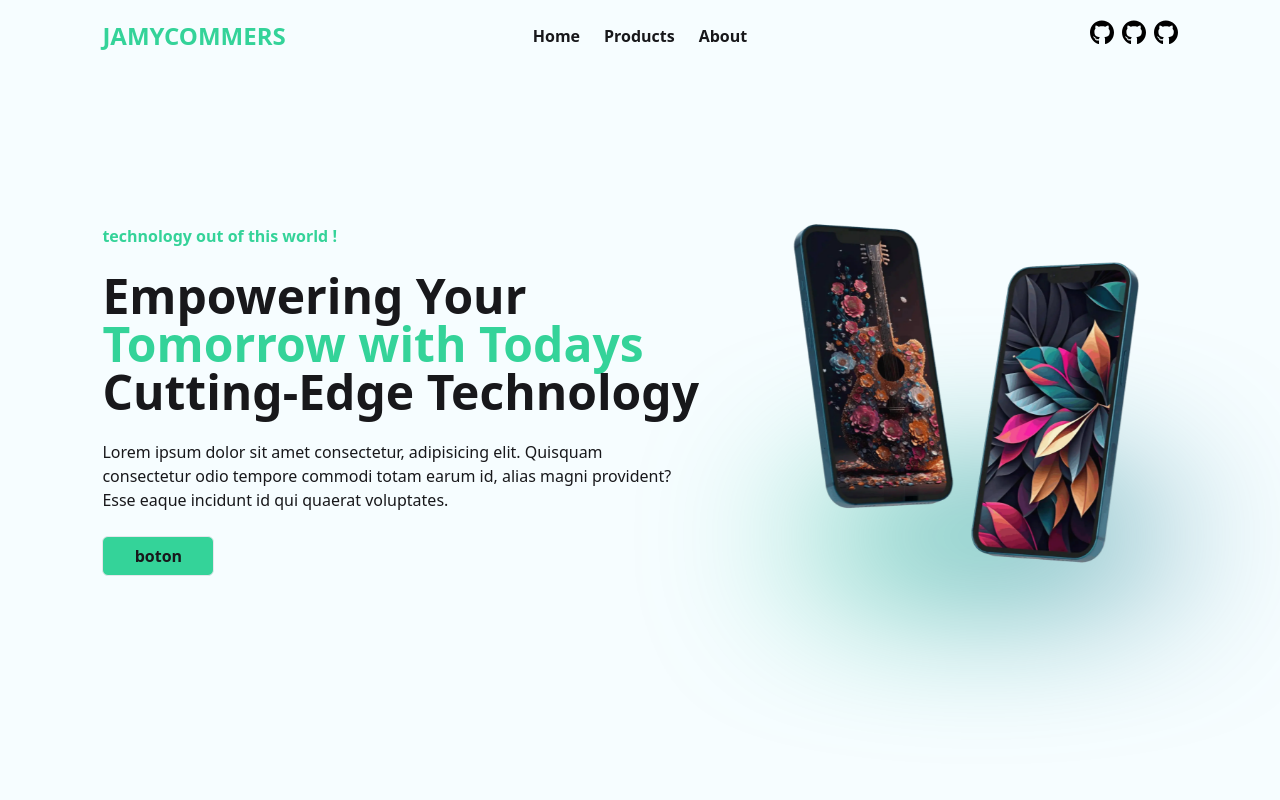
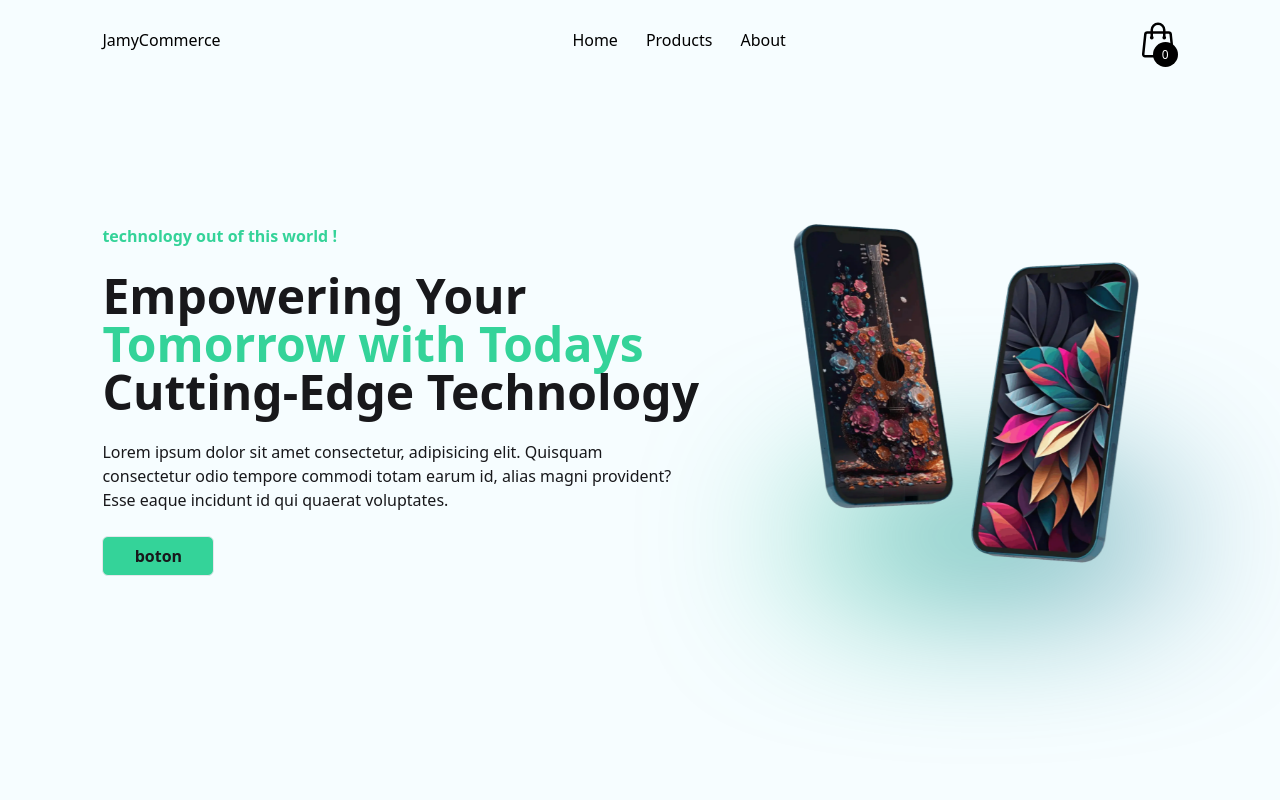
Before and after one commit to MINOTAURO18/ecommerce, a React (Vite) app: page / in a window 1280 px wide. Shown: the top 800 px of the page. Built offline with nearby package versions, Linux system fonts and the light colour scheme; what tailwindcss-animated would draw is missing.

Commit message:
products 99%

```diff
--- a/src/App.jsx
+++ b/src/App.jsx
@@ -3,21 +3,34 @@
 import Products from "./views/products/Products";
 import About from "./views/about/About";
 import Footer from "./components/footer/Footer";
+import { useState } from "react";
 import { Routes, Route } from "react-router-dom";
 import { CSSTransition, TransitionGroup } from "react-transition-group";
 import "./index.css";
 
 function App() {
+  const [allProducts, setAllProducts] = useState([]);
+  const [total, setTotal] = useState(0);
+  const [countProducts, setCountProducts] = useState(0);
   return (
     <div>
-      <NavBar />
+      <NavBar
+        allProducts={allProducts}
+        setAllProducts={setAllProducts}
+        total={total}
+        setTotal={setTotal}
+        countProducts={countProducts}
+        setCountProducts={setCountProducts}
+      />
       <Routes>
-      <Route
+        <Route
           path="/"
           element={
             <TransitionGroup>
               <CSSTransition key="home" classNames="fade" timeout={200}>
-                <Home/>
+                <Home
+
+                />
               </CSSTransition>
             </TransitionGroup>
           }
@@ -27,7 +40,14 @@
           element={
             <TransitionGroup>
               <CSSTransition key="products" classNames="fade" timeout={200}>
-                <Products/>
+                <Products
+                allProducts={allProducts}
+                setAllProducts={setAllProducts}
+                total={total}
+                setTotal={setTotal}
+                countProducts={countProducts}
+                setCountProducts={setCountProducts}
+                />
               </CSSTransition>
             </TransitionGroup>
           }
@@ -37,15 +57,14 @@
           element={
             <TransitionGroup>
               <CSSTransition key="about" classNames="fade" timeout={200}>
-                <About/>
+                <About />
               </CSSTransition>
             </TransitionGroup>
           }
         />
-
       </Routes>
 
-      <Footer/>
+      <Footer />
     </div>
   );
 }
--- a/src/components/NavBar/NavBar.jsx
+++ b/src/components/NavBar/NavBar.jsx
@@ -1,27 +1,115 @@
-import { Link } from "react-router-dom";
-import github from '../../assets/github.svg'
-import styles from './navBar.module.css'
+import { useState } from "react";
+import { NavLink } from "react-router-dom";
+const NavBar = ({
+  allProducts,
+  setAllProducts,
+  total,
+  countProducts,
+  setCountProducts,
+  setTotal,
+}) => {
+  const [active, setActive] = useState(false);
 
-const NavBar = () => {
+  const onDeleteProduct = (product) => {
+    const results = allProducts.filter((item) => item.id !== product.id);
+
+    setTotal(total - product.price * product.stock);
+    setCountProducts(countProducts - product.stock);
+    setAllProducts(results);
+  };
+
+  const onCleanCart = () => {
+    setAllProducts([]);
+    setTotal(0);
+    setCountProducts(0);
+  };
+
   return (
-        <header className={`${styles.header} w-full text-zinc-900`}>
-            <span className="flex items-center font-bold text-2xl text-emerald-400">JAMYCOMMERS</span>
-            <nav className="flex justify-center items-center gap-6 font-semibold">
-                <Link to='/'>Home</Link>
-                <Link to='/products'>Products</Link>
-                <Link to='/about'>About</Link>
-            </nav>
-            <div className={`${styles.redes} flex justify-end gap-2`}>
-                <span className="flex gap-2">
-                    <a href="#"><img className="w-6" src={github} alt="" /></a>
-                    <a href="#"><img className="w-6" src={github} alt="" /></a>
+    <header>
+      <span>JamyCommerce</span>
+
+      <div className="flex gap-7">
+        <NavLink to='/'>Home</NavLink>
+        <NavLink to='/products'>Products</NavLink>
+        <NavLink to='/about'>About</NavLink>
+      </div>
+
+      <div className="container-icon">
+        <div className="container-cart-icon" onClick={() => setActive(!active)}>
+          <svg
+            xmlns="http://www.w3.org/2000/svg"
+            fill="none"
+            viewBox="0 0 24 24"
+            strokeWidth="1.5"
+            stroke="currentColor"
+            className="icon-cart"
+          >
+            <path
+              strokeLinecap="round"
+              strokeLinejoin="round"
+              d="M15.75 10.5V6a3.75 3.75 0 10-7.5 0v4.5m11.356-1.993l1.263 12c.07.665-.45 1.243-1.119 1.243H4.25a1.125 1.125 0 01-1.12-1.243l1.264-12A1.125 1.125 0 015.513 7.5h12.974c.576 0 1.059.435 1.119 1.007zM8.625 10.5a.375.375 0 11-.75 0 .375.375 0 01.75 0zm7.5 0a.375.375 0 11-.75 0 .375.375 0 01.75 0z"
+            />
+          </svg>
+          <div className="count-products">
+            <span id="contador-productos">{countProducts}</span>
+          </div>
+        </div>
+
+        <div
+          className={`container-cart-products ${active ? "" : "hidden-cart"}`}
+        >
+          {allProducts.length ? (
+            <>
+              <div className="row-product">
+                {allProducts.map((product) => (
+                  <div className="cart-product" key={product.id}>
+                    <div className="info-cart-product flex justify-center items-center gap-1">
+                      <span className="cantidad-producto-carrito">
+                        {product.stock}
                       </span>
                       <span>
-                    <a href="#"><img className="w-6" src={github} alt="" /></a>
+                        <img className="w-24" src={product.images} alt="" />
+                      </span>
+                      <p className="titulo-producto-carrito">{product.title}</p>
+                      <span className="precio-producto-carrito">
+                        ${product.price}
                       </span>
                     </div>
+                    <svg
+                      xmlns="http://www.w3.org/2000/svg"
+                      fill="none"
+                      viewBox="0 0 24 24"
+                      strokeWidth="1.5"
+                      stroke="currentColor"
+                      className="icon-close"
+                      onClick={() => onDeleteProduct(product)}
+                    >
+                      <path
+                        strokeLinecap="round"
+                        strokeLinejoin="round"
+                        d="M6 18L18 6M6 6l12 12"
+                      />
+                    </svg>
+                  </div>
+                ))}
+              </div>
+
+              <div className="cart-total">
+                <h3>Total:</h3>
+                <span className="total-pagar">${total}</span>
+              </div>
+
+              <button className="btn-clear-all" onClick={onCleanCart}>
+                Vaciar Carrito
+              </button>
+            </>
+          ) : (
+            <p className="cart-empty">El carrito está vacío</p>
+          )}
+        </div>
+      </div>
     </header>
-    )
-}
+  );
+};
 
 export default NavBar;
--- a/src/data/products.json
+++ b/src/data/products.json
@@ -1,7 +1,7 @@
 
 
 {
-    "products":[
+    "data":[
 
        {
           "id":1,
@@ -10,7 +10,7 @@
           "price":1749,
           "discountPercentage":11.02,
           "rating":4.57,
-          "stock":83,
+          "stock":1,
           "brand":"Apple",
           "category":"laptops",
           "thumbnail":"https://i.dummyjson.com/data/products/6/thumbnail.png",
@@ -25,7 +25,7 @@
           "price":899,
           "discountPercentage":17.94,
           "rating":4.44,
-          "stock":34,
+          "stock":1,
           "brand":"Apple",
           "category":"smartphones",
           "thumbnail":"https://i.dummyjson.com/data/products/2/thumbnail.jpg",
@@ -41,7 +41,7 @@
           "price":280,
           "discountPercentage":17.91,
           "rating":4.3,
-          "stock":123,
+          "stock":1,
           "brand":"OPPO",
           "category":"smartphones",
           "thumbnail":"https://i.dummyjson.com/data/products/4/thumbnail.jpg",
@@ -56,7 +56,7 @@
           "price":499,
           "discountPercentage":10.58,
           "rating":4.09,
-          "stock":32,
+          "stock":1,
           "brand":"Huawei",
           "category":"smartphones",
           "thumbnail":"https://i.dummyjson.com/data/products/5/thumbnail.jpg",
@@ -71,7 +71,7 @@
           "price":1499,
           "discountPercentage":4.15,
           "rating":4.25,
-          "stock":50,
+          "stock":1,
           "brand":"Samsung",
           "category":"laptops",
           "thumbnail":"https://i.dummyjson.com/data/products/7/thumbnail.jpg",
@@ -86,7 +86,7 @@
           "price":549,
           "discountPercentage":12.96,
           "rating":4.69,
-          "stock":94,
+          "stock":1,
           "brand":"Apple",
           "category":"smartphones",
           "thumbnail":"https://i.dummyjson.com/data/products/1/thumbnail.jpg",
@@ -101,7 +101,7 @@
           "price":1499,
           "discountPercentage":10.23,
           "rating":4.43,
-          "stock":68,
+          "stock":1,
           "brand":"Microsoft Surface",
           "category":"laptops",
           "thumbnail":"https://i.dummyjson.com/data/products/8/thumbnail.jpg",
@@ -116,7 +116,7 @@
           "price":1099,
           "discountPercentage":11.83,
           "rating":4.54,
-          "stock":96,
+          "stock":1,
           "brand":"Infinix",
           "category":"laptops",
           "thumbnail":"https://i.dummyjson.com/data/products/9/thumbnail.jpg",
@@ -132,7 +132,7 @@
          "price":1499,
          "discountPercentage":10.23,
          "rating":4.43,
-         "stock":68,
+         "stock":1,
          "brand":"Microsoft Surface",
          "category":"laptops",
          "thumbnail":"https://i.dummyjson.com/data/products/8/thumbnail.jpg",
@@ -148,7 +148,7 @@
          "price":1099,
          "discountPercentage":11.83,
          "rating":4.54,
-         "stock":96,
+         "stock":1,
          "brand":"Infinix",
          "category":"laptops",
          "thumbnail":"https://i.dummyjson.com/data/products/9/thumbnail.jpg",
@@ -164,7 +164,7 @@
          "price":549,
          "discountPercentage":12.96,
          "rating":4.69,
-         "stock":94,
+         "stock":1,
          "brand":"Apple",
          "category":"smartphones",
          "thumbnail":"https://i.dummyjson.com/data/products/1/thumbnail.jpg",
@@ -179,7 +179,7 @@
          "price":1749,
          "discountPercentage":11.02,
          "rating":4.57,
-         "stock":83,
+         "stock":1,
          "brand":"Apple",
          "category":"laptops",
          "thumbnail":"https://i.dummyjson.com/data/products/6/thumbnail.png",
--- a/src/index.css
+++ b/src/index.css
@@ -2,11 +2,166 @@
 @tailwind components;
 @tailwind utilities;
 
+/* Globales */
+
 * {
-  margin: 0;
-  padding: 0;
-  box-sizing: border-box;
+	margin: 0;
+	padding: 0;
+	box-sizing: border-box;
 }
+
+
+.icon-cart {
+	width: 40px;
+	height: 40px;
+	stroke: #000;
+}
+
+.icon-cart:hover {
+	cursor: pointer;
+}
+
+
+
+/* Header */
+header {
+  background-color: rgba(246, 253, 255, 0.945);
+  position: fixed;
+  width: 100%;
+  height: 10vh;
+  display: flex;
+	justify-content: space-between;
+  align-items: center;
+  padding: 0 8%;
+  z-index: 99;
+}
+
+.container-icon {
+	position: relative;
+}
+
+.count-products {
+	position: absolute;
+	top: 55%;
+	right: 0;
+
+	background-color: #000;
+	color: #fff;
+	width: 25px;
+	height: 25px;
+
+	display: flex;
+	justify-content: center;
+	align-items: center;
+	border-radius: 50%;
+}
+
+#contador-productos {
+	font-size: 12px;
+}
+
+.container-cart-products {
+	position: absolute;
+	top: 50px;
+	right: 0;
+
+	background-color: #fff;
+	min-width: 450px;
+	z-index: 1;
+	box-shadow: 0 10px 20px rgba(0, 0, 0, 0.2);
+	border-radius: 10px;
+}
+
+.cart-product {
+	display: flex;
+	align-items: center;
+	justify-content: space-between;
+	padding: 30px;
+
+	border-bottom: 1px solid rgba(0, 0, 0, 0.2);
+}
+
+.info-cart-product {
+	display: flex;
+	justify-content: space-between;
+	flex: 0.8;
+}
+
+.titulo-producto-carrito {
+	font-size: 20px;
+}
+
+.precio-producto-carrito {
+	font-weight: 700;
+	font-size: 20px;
+	margin-left: 10px;
+}
+
+.cantidad-producto-carrito {
+	font-weight: 400;
+	font-size: 20px;
+}
+
+.icon-close {
+	width: 25px;
+	height: 25px;
+}
+
+.icon-close:hover {
+	stroke: red;
+	cursor: pointer;
+}
+
+.cart-total {
+	display: flex;
+	justify-content: center;
+	align-items: center;
+	padding: 20px 0;
+	gap: 20px;
+}
+
+.cart-total h3 {
+	font-size: 20px;
+	font-weight: 700;
+}
+
+.total-pagar {
+	font-size: 20px;
+	font-weight: 900;
+}
+
+.hidden-cart {
+	display: none;
+}
+
+.btn-clear-all {
+	border: none;
+	background-color: #000;
+	color: #fff;
+	padding: 15px 0;
+	display: block;
+	width: 100%;
+	margin-top: 10px;
+	border-bottom-left-radius: 10px;
+	border-bottom-right-radius: 10px;
+	font-family: inherit;
+	cursor: pointer;
+  font-size: 16px;
+  transition: all .3s ease;
+}
+
+.btn-clear-all:hover{
+  background-color: #333;
+  transform: scale(1.03);
+  border-radius: 0;
+}
+/* Main */
+
+
+
+
+
+
 
 body {
   font-family: system-ui, -apple-system, BlinkMacSystemFont, "Segoe UI", Roboto,
--- a/src/views/home/Home.jsx
+++ b/src/views/home/Home.jsx
@@ -10,7 +10,6 @@
 import dollar from "../../assets/dollar.svg";
 import plus from "../../assets/plus.svg";
 import smartwach from "../../assets/Smartwach.webp";
-import Footer from '../../components/footer/Footer'
 import { useState, useEffect } from "react";
 
 const Home = () => {
@@ -155,7 +154,6 @@
 
       </section>
 
-      <Footer/>
     </main>
   );
 };
```
Also changed, not shown: src/views/products/Products.jsx (+32 -8 lines), .eslintrc.cjs. Lines whose indentation alone changed are shown as unchanged.
